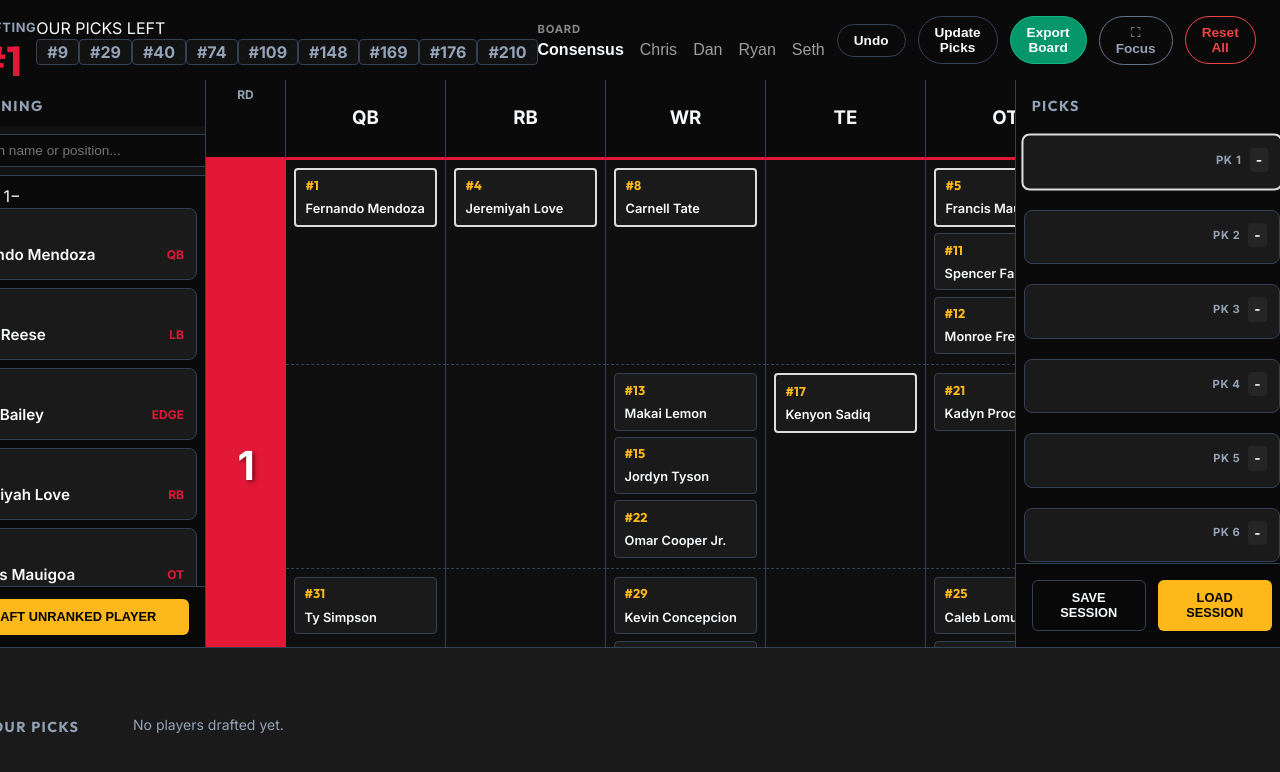
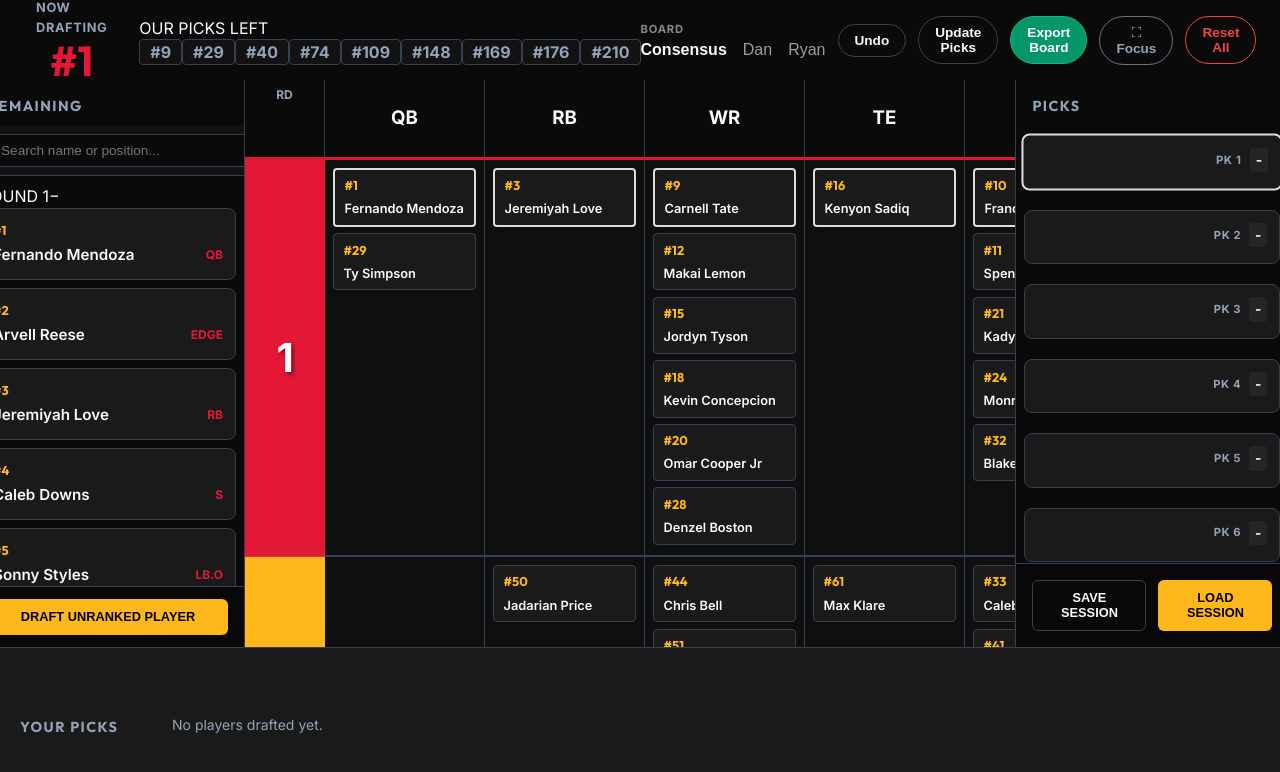
Before and after one commit to FBrand/DraftBoard, a React (Vite) app: page / in a window 1280 px wide. Shown: the top 772 px of the page. Built offline with nearby package versions, Linux system fonts and the light colour scheme.

Commit message:
rankings, position, top panel tweaks

```diff
--- a/src/components/CenterBoard.jsx
+++ b/src/components/CenterBoard.jsx
@@ -2,7 +2,7 @@ import React from 'react';
 import PlayerCard from './PlayerCard';
 
 const CenterBoard = ({ players, onDraft, columnOrder = [] }) => {
-    const rawPositions = [...new Set(players.map(p => p.position))];
+    const rawPositions = [...new Set(players.map(p => p.position.split('.', 1)[0]))];
 
     // Sort positions: defined order first, then any extras found in data
     const positions = [
@@ -27,7 +27,7 @@ const CenterBoard = ({ players, onDraft, columnOrder = [] }) => {
     // Group our rows (groups) into rounds for the sidebar labels
     const roundConfig = [];
     let currentRow = 2; // Row 1 is header
-    [1, 2, 3, 4, 5, 6, 7].forEach(r => {
+    [1, 2, 3, 4, 5, 6, 7, 8, 9, 10].forEach(r => {
         const groupsInRound = allGroups.filter(g => getRoundFromGroup(g) === r);
         if (groupsInRound.length > 0) {
             roundConfig.push({
@@ -42,7 +42,7 @@ const CenterBoard = ({ players, onDraft, columnOrder = [] }) => {
     // For each position, find the best available player
     const bestAvailable = {};
     positions.forEach(pos => {
-        bestAvailable[pos] = players.find(p => p.position === pos && !p.drafted);
+        bestAvailable[pos] = players.find(p => p.position.split('.', 1)[0] === pos && !p.drafted);
     });
 
     return (
@@ -78,7 +78,7 @@ const CenterBoard = ({ players, onDraft, columnOrder = [] }) => {
                     return (
                         <div key={group} className={`board-row ${isLastInRound ? 'round-row-end' : 'subgroup-row-end'}`}>
                             {positions.map(pos => {
-                                const roundPlayers = players.filter(p => p.position === pos && p.group === group);
+                                const roundPlayers = players.filter(p => p.position.split('.', 1)[0] === pos && p.group === group);
 
                                 return (
                                     <div key={pos} className="slot-cell">
--- a/src/components/PlayerCard.jsx
+++ b/src/components/PlayerCard.jsx
@@ -24,6 +24,7 @@ const PlayerCard = ({ player, isBest, onClick, slim, team, displayPick, noStrike
                 <span className="player-rank">{rankDisplay}</span>
                 <div className="card-team-info">
                     {pickNo && <span className="card-pick-num">PK {pickNo}</span>}
+                    {slim && !pickNo && <div className="player-pos">{position.split('.')[1]}</div>}
                     {teamAbbr && <span className="card-team">{teamAbbr}</span>}
                 </div>
             </div>
--- a/src/components/TopPanel.jsx
+++ b/src/components/TopPanel.jsx
@@ -30,10 +30,14 @@ const TopPanel = ({ currentPick, ourPicksLeft, onUndo, onUpdatePicks, onReset, i
 
         return (
             <div className="top-panel top-panel--focus">
+                <div className="top-panel">
                     <div className="pick-info">
                         <span className="pick-label">NOW DRAFTING</span>
                         <span className="pick-number">#{currentPick}</span>
+                    </div>
+                    <div className="pick-info">
                         {ourPicksLeft.includes(currentPick) && <span className="our-pick-badge">OURS</span>}
+                    </div>
                 </div>
                 <div className="our-picks-tracker">
                     <span className="tracker-label">OUR PICKS LEFT</span>
@@ -47,9 +51,9 @@ const TopPanel = ({ currentPick, ourPicksLeft, onUndo, onUpdatePicks, onReset, i
                 </div>
                 <div className="focus-board-name">BOARD: {boardName}</div>
                 <div className="top-actions">
-                    <button className="action-pill undo-pill" onClick={onUndo}>Undo</button>
                     <button className="action-pill trade-pill" onClick={onUpdatePicks}>Update Picks</button>
                     <button className="action-pill focus-pill" onClick={onToggleFocus}>⛶ Exit Focus</button>
+                    <button className="action-pill undo-pill" onClick={onUndo}>Undo</button>
                 </div>
             </div>
         );
@@ -58,10 +62,14 @@ const TopPanel = ({ currentPick, ourPicksLeft, onUndo, onUpdatePicks, onReset, i
     // ── Normal Mode ───────────────────────────────────────────────────────────
     return (
         <div className="top-panel">
+            <div className="top-panel">
                 <div className="pick-info">
                     <span className="pick-label">NOW DRAFTING</span>
                     <span className="pick-number">#{currentPick}</span>
+                </div>
+                <div className="pick-info">
                     {ourPicksLeft.includes(currentPick) && <span className="our-pick-badge">OURS</span>}
+                </div>
             </div>
 
             <div className="our-picks-tracker">
@@ -80,17 +88,17 @@ const TopPanel = ({ currentPick, ourPicksLeft, onUndo, onUpdatePicks, onReset, i
                     <span className="switcher-label">BOARD</span>
                     <div className="switcher-buttons">
                         <button
-                            className={`switcher-btn ${!currentRankings || currentRankings.includes('rankings.csv') ? 'active' : ''}`}
-                            onClick={() => updateRankingsParam('/DraftBoard/rankings.csv')}
+                            className={`switcher-btn ${!currentRankings || currentRankings.includes('rankings_consensus.csv') ? 'active' : ''}`}
+                            onClick={() => updateRankingsParam('/DraftBoard/rankings_consensus.csv')}
                         >
                             Consensus
                         </button>
-                        <button
+                        {/* <button
                             className={`switcher-btn ${currentRankings.includes('rankings_chris.csv') ? 'active' : ''}`}
                             onClick={() => updateRankingsParam('/DraftBoard/rankings_chris.csv')}
                         >
                             Chris
-                        </button>
+                        </button> */}
                         <button
                             className={`switcher-btn ${currentRankings.includes('rankings_dan.csv') ? 'active' : ''}`}
                             onClick={() => updateRankingsParam('/DraftBoard/rankings_dan.csv')}
@@ -103,12 +111,12 @@ const TopPanel = ({ currentPick, ourPicksLeft, onUndo, onUpdatePicks, onReset, i
                         >
                             Ryan
                         </button>
-                        <button
+                        {/* <button
                             className={`switcher-btn ${currentRankings.includes('rankings_seth.csv') ? 'active' : ''}`}
                             onClick={() => updateRankingsParam('/DraftBoard/rankings_seth.csv')}
                         >
                             Seth
-                        </button>
+                        </button> */}
                     </div>
                 </div>
                 {canLiveSync && (
--- a/src/hooks/useDraftState.js
+++ b/src/hooks/useDraftState.js
@@ -50,7 +50,7 @@ export const useDraftState = () => {
             try {
                 const base = import.meta.env.BASE_URL;
                 const params = new URLSearchParams(window.location.search);
-                const rankingsUrl = params.get('rankings') || `${base}rankings.csv`;
+                const rankingsUrl = params.get('rankings') || `${base}rankings_consensus.csv`;
 
                 const [rankingsRes, picksRes, columnsRes] = await Promise.all([
                     fetch(rankingsUrl),
```
Also changed, not shown: public/rankings.csv, public/rankings_consensus.csv (added). Lines whose indentation alone changed are shown as unchanged.
